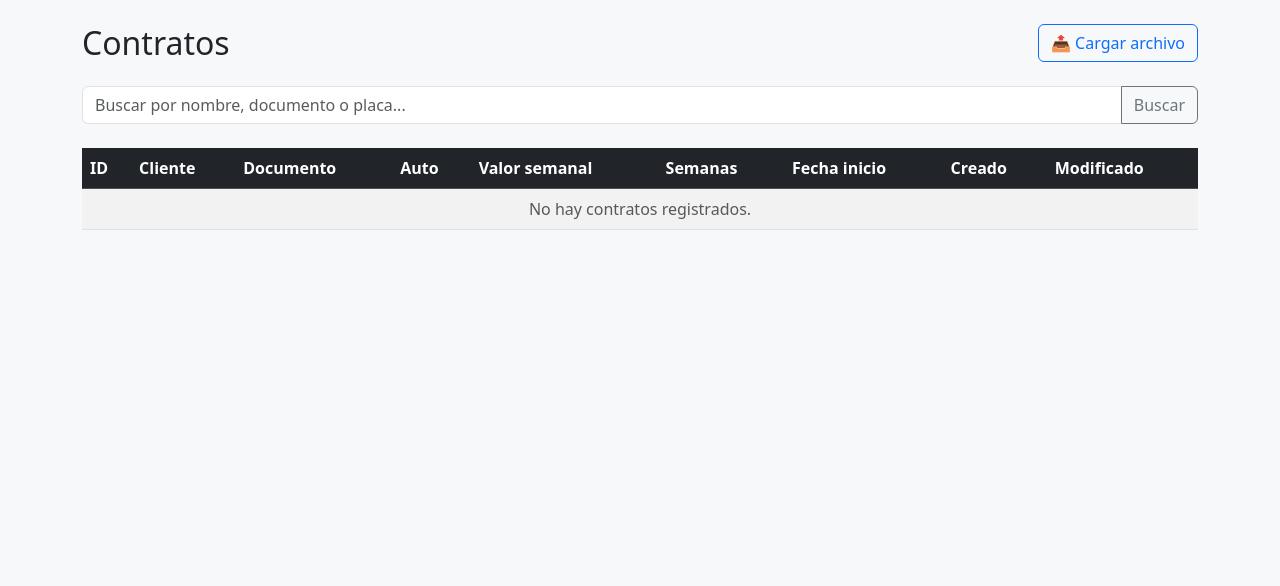
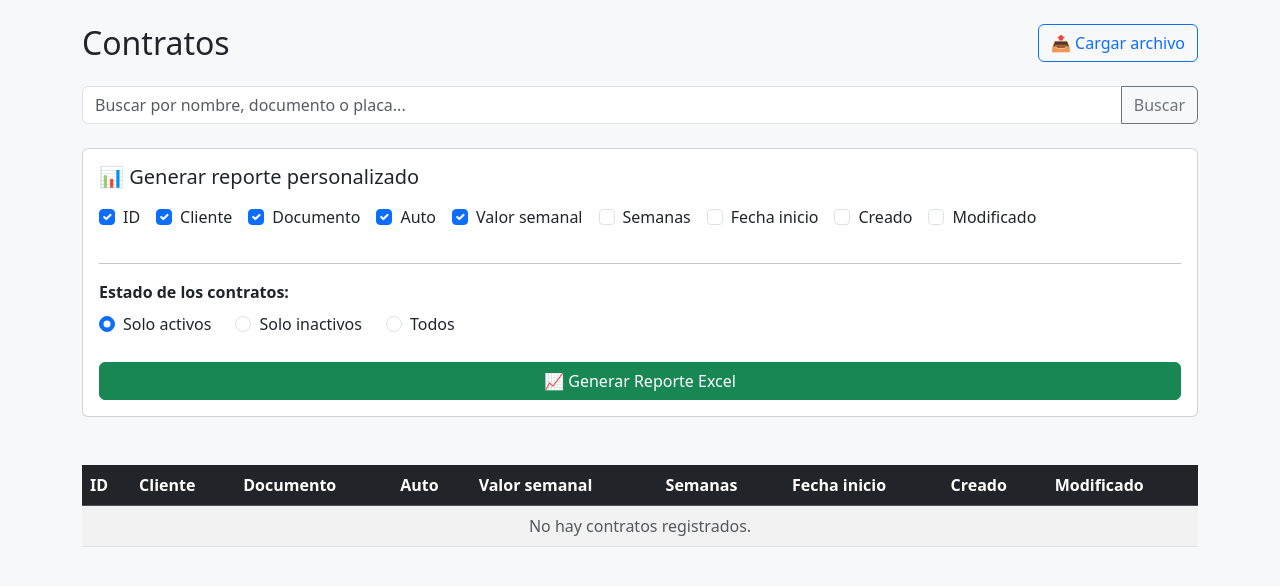
Before and after one commit to JohanSMirandaG/LeasyTest, a Django app: page / in a window 1280 px wide. Shown: the part 56-642 px from the top of the page. Run offline with Django 5.2, Linux system fonts and the light colour scheme; the visitor is signed in with stand-in values (Sample User, id 1); data that the repository does not hold is empty.

Commit message:
feat: add XLSX report generation with dynamic column and status filters.

```diff
--- a/contracts/urls.py
+++ b/contracts/urls.py
@@ -1,7 +1,8 @@
 from django.urls import path
-from .views import DashboardView, ContractUploadView
+from .views import DashboardView, ContractUploadView, ContractReportView
 
 urlpatterns = [
     path("", DashboardView.as_view(), name="dashboard"),
     path("upload/", ContractUploadView.as_view(), name="contracts_upload"),
+    path("report/", ContractReportView.as_view(), name="contracts_report"),
 ]
--- a/contracts/views.py
+++ b/contracts/views.py
@@ -13,6 +13,9 @@ import pandas as pd
 from .forms import UploadFileForm
 from clients.models import Client
 import pytz
+from django.http import HttpResponse
+from openpyxl import Workbook
+from openpyxl.utils import get_column_letter
 
 class DashboardView(LoginRequiredMixin, ListView):
     template_name = "contracts/dashboard.html"
@@ -214,3 +217,51 @@ class ContractUploadView(LoginRequiredMixin, View):
             f"{created_contracts} contratos creados, {updated_contracts} contratos actualizados/inactivados."
         )
         return redirect("dashboard")
+
+class ContractReportView(LoginRequiredMixin, View):
+    def post(self, request):
+        selected_fields = request.POST.getlist("fields")
+        status_filter = request.POST.get("status", "active")
+
+        if not selected_fields:
+            messages.error(request, "Debe seleccionar al menos una columna para generar el reporte.")
+            return redirect("dashboard")
+
+        contracts = Contract.objects.select_related("client", "car").order_by("id")
+
+        if status_filter == "active":
+            contracts = contracts.filter(is_active=True)
+        elif status_filter == "inactive":
+            contracts = contracts.filter(is_active=False)
+
+        field_mapping = {
+            "id": ("ID", lambda c: c.id),
+            "client_name": ("Cliente", lambda c: f"{c.client.first_name} {c.client.last_name}"),
+            "document": ("Documento", lambda  c: c.client.document_number),
+            "car": ("Auto", lambda c: f"{c.car.plate} - {c.car.brand} {c.car.model}"),
+            "weekly_amount": ("Valor semanal", lambda c: float(c.weekly_amount)),
+            "weeks": ("Semanas", lambda c: c.weeks),
+            "start_date": ("Fecha inicio", lambda c: c.start_date.strftime("%Y-%m-%d")),
+            "created_at": ("Creado", lambda c: c.created_at.strftime("%Y-%m-%d %H:%M")),
+            "updated_at": ("Actualizado", lambda c: c.updated_at.strftime("%Y-%m-%d %H:%M")),
+        }
+
+        wb = Workbook()
+        ws = wb.active
+        ws.title = "Contratos"
+
+        headers = [field_mapping[f][0] for f in selected_fields]
+        ws.append(headers)
+
+        for contract in contracts:
+            row = [field_mapping[f][1](contract) for f in selected_fields]
+            ws.append(row)
+
+        for i, _ in enumerate(headers,1):
+            ws.column_dimensions[get_column_letter(i)].width = 20
+
+        response = HttpResponse(content_type="application/vnd.openxmlformats-officedocument.spreadsheetml.sheet")
+        report_name = f"contracts_report_{status_filter}_{datetime.now().strftime('%Y%m%d_%H%M')}.xlsx"
+        response["Content-Disposition"] = f'attachment; filename="{report_name}"'
+        wb.save(response)
+        return response
--- a/templates/contracts/dashboard.html
+++ b/templates/contracts/dashboard.html
@@ -10,6 +10,7 @@
   </a>
 </div>
 
+<!-- buscador -->
 <form method="get" class="mb-4">
     <div class="input-group">
         <input type="text" name="q" class="form-control" placeholder="Buscar por nombre, documento o placa..." value="{{ request.GET.q }}">
@@ -17,6 +18,80 @@
     </div>
 </form>
 
+<!-- formulario para generar el reporte -->
+
+<form method="post" action="{% url 'contracts_report' %}" class="mb-5">
+  {% csrf_token %}
+  <div class="card p-3">
+    <h5 class="mb-3">📊 Generar reporte personalizado</h5>
+
+    <div class="row mb-3">
+      <div class="col-md-12 d-flex flex-wrap">
+        <div class="form-check me-3">
+          <input class="form-check-input" type="checkbox" name="fields" value="id" id="field_id" checked>
+          <label class="form-check-label" for="field_id">ID</label>
+        </div>
+        <div class="form-check me-3">
+          <input class="form-check-input" type="checkbox" name="fields" value="client_name" id="field_client" checked>
+          <label class="form-check-label" for="field_client">Cliente</label>
+        </div>
+        <div class="form-check me-3">
+          <input class="form-check-input" type="checkbox" name="fields" value="document" id="field_document" checked>
+          <label class="form-check-label" for="field_document">Documento</label>
+        </div>
+        <div class="form-check me-3">
+          <input class="form-check-input" type="checkbox" name="fields" value="car" id="field_car" checked>
+          <label class="form-check-label" for="field_car">Auto</label>
+        </div>
+        <div class="form-check me-3">
+          <input class="form-check-input" type="checkbox" name="fields" value="weekly_amount" id="field_amount" checked>
+          <label class="form-check-label" for="field_amount">Valor semanal</label>
+        </div>
+        <div class="form-check me-3">
+          <input class="form-check-input" type="checkbox" name="fields" value="weeks" id="field_weeks">
+          <label class="form-check-label" for="field_weeks">Semanas</label>
+        </div>
+        <div class="form-check me-3">
+          <input class="form-check-input" type="checkbox" name="fields" value="start_date" id="field_start">
+          <label class="form-check-label" for="field_start">Fecha inicio</label>
+        </div>
+        <div class="form-check me-3">
+          <input class="form-check-input" type="checkbox" name="fields" value="created_at" id="field_created">
+          <label class="form-check-label" for="field_created">Creado</label>
+        </div>
+        <div class="form-check me-3">
+          <input class="form-check-input" type="checkbox" name="fields" value="updated_at" id="field_updated">
+          <label class="form-check-label" for="field_updated">Modificado</label>
+        </div>
+      </div>
+    </div>
+
+    <hr>
+
+    <!-- Filtro de estado -->
+    <div class="mb-3">
+      <label class="form-label fw-bold">Estado de los contratos:</label>
+      <div class="d-flex flex-wrap">
+        <div class="form-check me-4">
+          <input class="form-check-input" type="radio" name="status" id="status_active" value="active" checked>
+          <label class="form-check-label" for="status_active">Solo activos</label>
+        </div>
+        <div class="form-check me-4">
+          <input class="form-check-input" type="radio" name="status" id="status_inactive" value="inactive">
+          <label class="form-check-label" for="status_inactive">Solo inactivos</label>
+        </div>
+        <div class="form-check me-4">
+          <input class="form-check-input" type="radio" name="status" id="status_all" value="all">
+          <label class="form-check-label" for="status_all">Todos</label>
+        </div>
+      </div>
+    </div>
+
+    <button type="submit" class="btn btn-success mt-2">📈 Generar Reporte Excel</button>
+  </div>
+</form>
+
+<!-- Tabla de contratos -->
 <div class="table-responsive">
     <table class="table table-striped table-hover align-middle">
         <thead class="table-dark">
```
Also changed, not shown: README.md.
